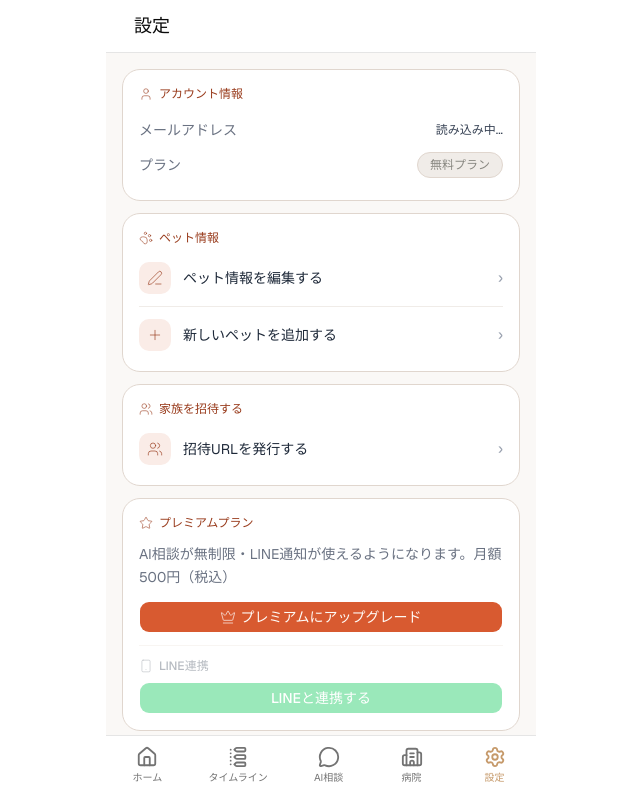
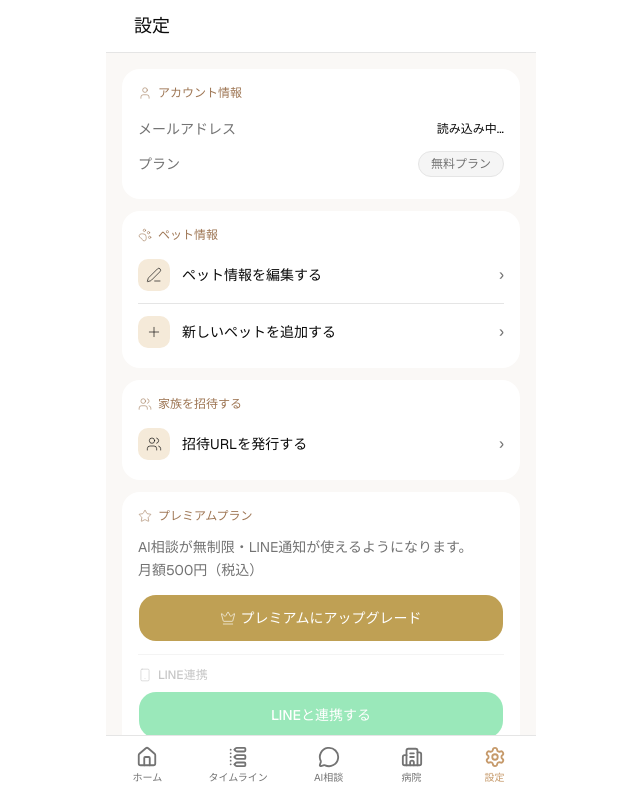
Before and after one commit to hamasunamiu/mamorun-frontend, a Next.js app: page /settings in a window 1280 px wide. Shown: the whole page, without its empty margins (319-959 px from the left). Built offline with nearby package versions, Linux system fonts and the light colour scheme; no server answers.

Commit message:
issue#29: 設定画面のUI調整・Stripe解約時のLINE連携リセット・招待上限エラー表示を追加

```diff
--- a/src/app/settings/page.tsx
+++ b/src/app/settings/page.tsx
@@ -102,9 +102,18 @@ function SettingsPageContent() {
       );
       setInviteUrl(data.invite_url);
     } catch (err) {
-      setInviteError(
-        err instanceof ApiError ? err.message : "招待URLの発行に失敗しました。",
-      );
+      // ★家族人数の上限（4人）に達している場合は専用の分かりやすい文言を表示
+      if (err instanceof ApiError && err.code === "FAMILY_LIMIT_REACHED") {
+        setInviteError(
+          "家族の登録上限（最大4人）に達しているため、招待を受け付けられません。",
+        );
+      } else {
+        setInviteError(
+          err instanceof ApiError
+            ? err.message
+            : "招待URLの発行に失敗しました。",
+        );
+      }
     } finally {
       setIsInviting(false);
     }
@@ -163,6 +172,13 @@ function SettingsPageContent() {
     try {
       await apiFetch("/api/stripe/cancel", { method: "POST" });
       setIsPremium(false);
+      // ★プレミアム解約時はLINE連携も合わせて解除する
+      // （LINE通知はプレミアム限定機能のため、解約後に連携だけ残るのはUXとして不整合）
+      await apiFetch("/api/profiles/me", {
+        method: "PATCH",
+        body: JSON.stringify({ line_user_id: null }),
+      });
+      setIsLineLinked(false);
       setIsPremiumCancelModalOpen(false);
     } catch (err) {
       alert("解約処理に失敗しました。");
@@ -196,28 +212,30 @@ function SettingsPageContent() {
 
       <div className="flex-1 overflow-y-auto p-4 flex flex-col gap-3 pb-24">
         {/* アカウント情報 */}
-        <div className="bg-white rounded-2xl border border-[#e0d6ce] p-4">
-          <p className="flex items-center gap-1.5 text-xs font-medium text-[#993C1D] mb-3">
-            <User size={14} color="#993C1D" strokeWidth={1} />
+        <div className="bg-white rounded-2xl p-4">
+          <p className="flex items-center gap-1.5 text-xs font-medium text-accent-foreground mb-3">
+            <User size={14} strokeWidth={1} />
             アカウント情報
           </p>
           <div className="flex items-center justify-between py-1.5">
-            <span className="text-sm text-gray-500">メールアドレス</span>
-            <span className="text-xs text-gray-700">
+            <span className="text-sm text-muted-foreground">
+              メールアドレス
+            </span>
+            <span className="text-xs text-foreground">
               {email ?? "読み込み中..."}
             </span>
           </div>
           <div className="flex items-center justify-between py-1.5">
-            <span className="text-sm text-gray-500">プラン</span>
+            <span className="text-sm text-muted-foreground">プラン</span>
             {isPremium ? (
               <span
                 data-testid="ui005-premium-badge"
-                className="bg-[#FAECE7] border border-[#D85A30] text-[#993C1D] text-xs font-medium px-3 py-1 rounded-full"
+                className="bg-[#FBF3DC] border border-[#C9A227] text-[#8A6D1E] text-xs font-medium px-3 py-1 rounded-full"
               >
                 プレミアムプラン
               </span>
             ) : (
-              <span className="bg-[#f0ece8] border border-[#e0d6ce] text-[#888780] text-xs font-medium px-3 py-1 rounded-full">
+              <span className="bg-muted border border-border text-muted-foreground text-xs font-medium px-3 py-1 rounded-full">
                 無料プラン
               </span>
             )}
@@ -225,78 +243,79 @@ function SettingsPageContent() {
         </div>
 
         {/* ペット情報 */}
-        <div className="bg-white rounded-2xl border border-[#e0d6ce] p-4">
-          <p className="flex items-center gap-1.5 text-xs font-medium text-[#993C1D] mb-3">
-            <PawPrint size={14} color="#993C1D" strokeWidth={1} />
+        <div className="bg-white rounded-2xl p-4">
+          <p className="flex items-center gap-1.5 text-xs font-medium text-accent-foreground mb-3">
+            <PawPrint size={14} strokeWidth={1} />
             ペット情報
           </p>
           <button
-            className="flex items-center justify-between py-1 w-full"
+            className="flex items-center justify-between py-1 w-full text-accent-foreground"
             onClick={() => setIsPetEditModalOpen(true)}
           >
-            <div className="flex items-center gap-3 text-sm text-gray-800">
-              <div className="w-8 h-8 bg-[#FAECE7] rounded-lg flex items-center justify-center">
-                <PenLine size={16} color="#993C1D" strokeWidth={1} />
+            <div className="flex items-center gap-3 text-sm text-foreground">
+              <div className="w-8 h-8 bg-accent rounded-lg flex items-center justify-center">
+                <PenLine size={16} strokeWidth={1} />
               </div>
               ペット情報を編集する
             </div>
-            <span className="text-gray-400">›</span>
+            <span className="text-muted-foreground">›</span>
           </button>
-          <div className="border-t border-[#f0ece8] my-2" />
+          <div className="border-t border-border my-2" />
           <button
-            className="flex items-center justify-between py-1 w-full"
+            className="flex items-center justify-between py-1 w-full text-accent-foreground"
             onClick={() => setIsPetModalOpen(true)}
           >
-            <div className="flex items-center gap-3 text-sm text-gray-800">
-              <div className="w-8 h-8 bg-[#FAECE7] rounded-lg flex items-center justify-center">
-                <Plus size={16} color="#993C1D" strokeWidth={1} />
+            <div className="flex items-center gap-3 text-sm text-foreground">
+              <div className="w-8 h-8 bg-accent rounded-lg flex items-center justify-center">
+                <Plus size={16} strokeWidth={1} />
               </div>
               新しいペットを追加する
             </div>
-            <span className="text-gray-400">›</span>
+            <span className="text-muted-foreground">›</span>
           </button>
         </div>
 
         {/* 家族を招待する */}
         <div
           data-testid="ui005-invite-button"
-          className="bg-white rounded-2xl border border-[#e0d6ce] p-4 cursor-pointer"
+          className="bg-white rounded-2xl p-4 cursor-pointer"
           onClick={() => setIsInviteModalOpen(true)}
         >
-          <p className="flex items-center gap-1.5 text-xs font-medium text-[#993C1D] mb-3">
-            <Users size={14} color="#993C1D" strokeWidth={1} />
+          <p className="flex items-center gap-1.5 text-xs font-medium text-accent-foreground mb-3">
+            <Users size={14} strokeWidth={1} />
             家族を招待する
           </p>
-          <div className="flex items-center justify-between py-1">
-            <div className="flex items-center gap-3 text-sm text-gray-800">
-              <div className="w-8 h-8 bg-[#FAECE7] rounded-lg flex items-center justify-center">
-                <Users size={16} color="#993C1D" strokeWidth={1} />
+          <div className="flex items-center justify-between py-1 text-accent-foreground">
+            <div className="flex items-center gap-3 text-sm text-foreground">
+              <div className="w-8 h-8 bg-accent rounded-lg flex items-center justify-center">
+                <Users size={16} strokeWidth={1} />
               </div>
               招待URLを発行する
             </div>
-            <span className="text-gray-400">›</span>
+            <span className="text-muted-foreground">›</span>
           </div>
         </div>
 
         {/* プレミアムプラン（LINE連携・通知設定・解約含む） */}
-        <div className="bg-white rounded-2xl border border-[#e0d6ce] p-4">
-          <p className="flex items-center gap-1.5 text-xs font-medium text-[#993C1D] mb-3">
-            <Star size={14} color="#993C1D" strokeWidth={1} />
+        <div className="bg-white rounded-2xl p-4">
+          <p className="flex items-center gap-1.5 text-xs font-medium text-accent-foreground mb-3">
+            <Star size={14} strokeWidth={1} />
             プレミアムプラン
           </p>
-          <p className="text-sm text-gray-500 leading-relaxed mb-3">
-            AI相談が無制限・LINE通知が使えるようになります。月額500円（税込）
+          <p className="text-sm text-muted-foreground leading-relaxed mb-3">
+            AI相談が無制限・LINE通知が使えるようになります。
+            <span className="whitespace-nowrap">月額500円（税込）</span>
           </p>
 
           {!isPremium && (
             <PrimaryButton
               data-testid="ui005-premium-button"
-              className="w-full bg-[#D85A30] hover:bg-[#D85A30] hover:opacity-85 mb-3"
+              className="w-full h-12 rounded-2xl mb-3 bg-[#BFA054] hover:bg-[#AD9048] text-white"
               onClick={handleUpgrade}
               disabled={isUpgrading}
             >
               <span className="flex items-center justify-center gap-1">
-                <Crown size={14} color="#ffffff" strokeWidth={1} />
+                <Crown size={14} strokeWidth={1} />
                 {isUpgrading ? "処理中..." : "プレミアムにアップグレード"}
               </span>
             </PrimaryButton>
@@ -305,9 +324,9 @@ function SettingsPageContent() {
           <div
             className={`flex flex-col gap-3 ${!isPremium ? "opacity-40 pointer-events-none" : ""}`}
           >
-            <div className="border-t border-[#f0e8e0] pt-3">
-              <p className="flex items-center gap-1.5 text-xs font-medium text-gray-600 mb-2">
-                <Smartphone size={14} color="#4b5563" strokeWidth={1} />
+            <div className="border-t border-border pt-3">
+              <p className="flex items-center gap-1.5 text-xs font-medium text-muted-foreground mb-2">
+                <Smartphone size={14} strokeWidth={1} />
                 LINE連携
               </p>
               {isLineLinked ? (
@@ -315,7 +334,7 @@ function SettingsPageContent() {
                   <div className="flex items-center justify-between">
                     <span className="text-xs text-green-600">連携済み</span>
                     <button
-                      className="text-xs text-gray-500 underline"
+                      className="text-xs text-muted-foreground underline"
                       onClick={() => setIsLineUnlinkModalOpen(true)}
                     >
                       連携解除
@@ -324,7 +343,7 @@ function SettingsPageContent() {
                 </div>
               ) : (
                 <PrimaryButton
-                  className="w-full bg-[#06C755] hover:bg-[#06C755] hover:opacity-85 text-white"
+                  className="w-full h-12 rounded-2xl bg-[#06C755] hover:bg-[#06C755] hover:opacity-85 text-white"
                   onClick={handleLineLink}
                 >
                   LINEと連携する
@@ -333,30 +352,30 @@ function SettingsPageContent() {
             </div>
 
             {isLineLinked && (
-              <div className="border-t border-[#f0e8e0] pt-3">
-                <p className="flex items-center gap-1.5 text-xs font-medium text-gray-600 mb-2">
-                  <Bell size={14} color="#4b5563" strokeWidth={1} />
+              <div className="border-t border-border pt-3">
+                <p className="flex items-center gap-1.5 text-xs font-medium text-muted-foreground mb-2">
+                  <Bell size={14} strokeWidth={1} />
                   LINE通知タイミング
                 </p>
-                <p className="text-xs text-gray-500 mb-2">
+                <p className="text-xs text-muted-foreground mb-2">
                   リマインドを受け取る時間帯
                 </p>
                 <div className="flex gap-2">
                   <button
-                    className={`flex-1 py-2.5 rounded-lg border text-sm font-medium ${
+                    className={`flex-1 h-12 rounded-2xl border text-sm font-medium ${
                       notificationTime === "morning"
-                        ? "border-[#D85A30] bg-[#FAECE7] text-[#993C1D]"
-                        : "border-[#e0d6ce] bg-[#FFF9F5] text-gray-500"
+                        ? "border-primary bg-accent text-accent-foreground"
+                        : "border-border bg-transparent text-muted-foreground"
                     }`}
                     onClick={() => setNotificationTime("morning")}
                   >
                     朝（08:00）
                   </button>
                   <button
-                    className={`flex-1 py-2.5 rounded-lg border text-sm font-medium ${
+                    className={`flex-1 h-12 rounded-2xl border text-sm font-medium ${
                       notificationTime === "night"
-                        ? "border-[#D85A30] bg-[#FAECE7] text-[#993C1D]"
-                        : "border-[#e0d6ce] bg-[#FFF9F5] text-gray-500"
+                        ? "border-primary bg-accent text-accent-foreground"
+                        : "border-border bg-transparent text-muted-foreground"
                     }`}
                     onClick={() => setNotificationTime("night")}
                   >
@@ -364,7 +383,7 @@ function SettingsPageContent() {
                   </button>
                 </div>
                 <PrimaryButton
-                  className="w-full bg-[#D85A30] hover:bg-[#D85A30] hover:opacity-85 mt-2"
+                  className="w-full h-12 rounded-2xl mt-2"
                   onClick={handleSaveNotificationTime}
                 >
                   通知時間を保存する
@@ -373,9 +392,9 @@ function SettingsPageContent() {
             )}
 
             {isPremium && (
-              <div className="border-t border-[#f0e8e0] pt-3">
+              <div className="border-t border-border pt-3">
                 <button
-                  className="text-xs text-gray-500 underline"
+                  className="text-xs text-muted-foreground underline"
                   onClick={() => setIsPremiumCancelModalOpen(true)}
                 >
                   プレミアムプランを解約する
@@ -386,7 +405,8 @@ function SettingsPageContent() {
         </div>
 
         <PrimaryButton
-          className="w-full border border-[#e0d6ce] bg-transparent text-gray-500 hover:bg-gray-50"
+          variant="outline"
+          className="w-full h-12 rounded-2xl border-2 border-accent-foreground/30 text-accent-foreground hover:bg-accent"
           onClick={() => setIsLogoutModalOpen(true)}
         >
           ログアウト
@@ -411,11 +431,11 @@ function SettingsPageContent() {
                 data-testid="ui005-invite-url-text"
                 readOnly
                 value={inviteUrl}
-                className="text-xs border border-[#e0d6ce] rounded-lg px-3 py-2 bg-[#FFF9F5]"
+                className="text-xs border border-border rounded-lg px-3 py-2 bg-muted"
                 onClick={(e) => e.currentTarget.select()}
               />
               <button
-                className="flex-1 py-2 rounded-lg border border-[#e0d6ce] text-sm text-gray-500"
+                className="flex-1 h-11 rounded-2xl border border-border text-sm font-medium text-foreground"
                 onClick={() => setIsInviteModalOpen(false)}
               >
                 閉じる
@@ -430,14 +450,14 @@ function SettingsPageContent() {
               )}
               <div className="flex gap-2 w-full">
                 <button
-                  className="flex-1 py-2 rounded-lg border border-[#e0d6ce] text-sm text-gray-500"
+                  className="flex-1 h-11 rounded-2xl border border-border text-sm font-medium text-foreground"
                   onClick={() => setIsInviteModalOpen(false)}
                 >
                   閉じる
                 </button>
                 <PrimaryButton
                   data-testid="ui005-invite-generate-button"
-                  className="flex-1 bg-[#D85A30] hover:bg-[#D85A30] hover:opacity-85"
+                  className="flex-1 h-11 rounded-2xl"
                   onClick={handleCreateInvite}
                   disabled={isInviting}
                 >
@@ -457,17 +477,17 @@ function SettingsPageContent() {
         footer={
           <div className="flex gap-2 w-full">
             <button
-              className="flex-1 py-2 rounded-lg border border-[#e0d6ce] text-sm text-gray-500"
+              className="h-11 flex-1 rounded-2xl border border-border text-sm font-medium text-foreground"
               onClick={() => setIsLineUnlinkModalOpen(false)}
             >
               キャンセル
             </button>
-            <PrimaryButton
-              className="flex-1 bg-red-500 hover:bg-red-500 hover:opacity-85"
+            <button
+              className="h-11 flex-1 rounded-2xl bg-[#C1583D] text-sm font-medium text-white hover:bg-[#A84A32]"
               onClick={handleLineUnlink}
             >
               解除する
-            </PrimaryButton>
+            </button>
           </div>
         }
       />
@@ -480,17 +500,17 @@ function SettingsPageContent() {
         footer={
           <div className="flex gap-2 w-full">
             <button
-              className="flex-1 py-2 rounded-lg border border-[#e0d6ce] text-sm text-gray-500"
+              className="h-11 flex-1 rounded-2xl border border-border text-sm font-medium text-foreground"
               onClick={() => setIsPremiumCancelModalOpen(false)}
             >
               キャンセル
             </button>
-            <PrimaryButton
-              className="flex-1 bg-red-500 hover:bg-red-500 hover:opacity-85"
+            <button
+              className="h-11 flex-1 rounded-2xl bg-[#C1583D] text-sm font-medium text-white hover:bg-[#A84A32]"
               onClick={handlePremiumCancel}
             >
               解約する
-            </PrimaryButton>
+            </button>
           </div>
         }
       />
@@ -502,13 +522,13 @@ function SettingsPageContent() {
         footer={
           <div className="flex gap-2 w-full">
             <button
-              className="flex-1 py-2 rounded-lg border border-[#e0d6ce] text-sm text-gray-500"
+              className="h-11 flex-1 rounded-2xl border border-border text-sm font-medium text-foreground"
               onClick={() => setIsLogoutModalOpen(false)}
             >
               キャンセル
             </button>
             <PrimaryButton
-              className="flex-1 bg-[#D85A30] hover:bg-[#D85A30] hover:opacity-85"
+              className="flex-1 h-11 rounded-2xl"
               onClick={handleLogout}
             >
               ログアウト
```
Also changed, not shown: src/components/settings/PetEditModal.tsx (+17 -3 lines).
